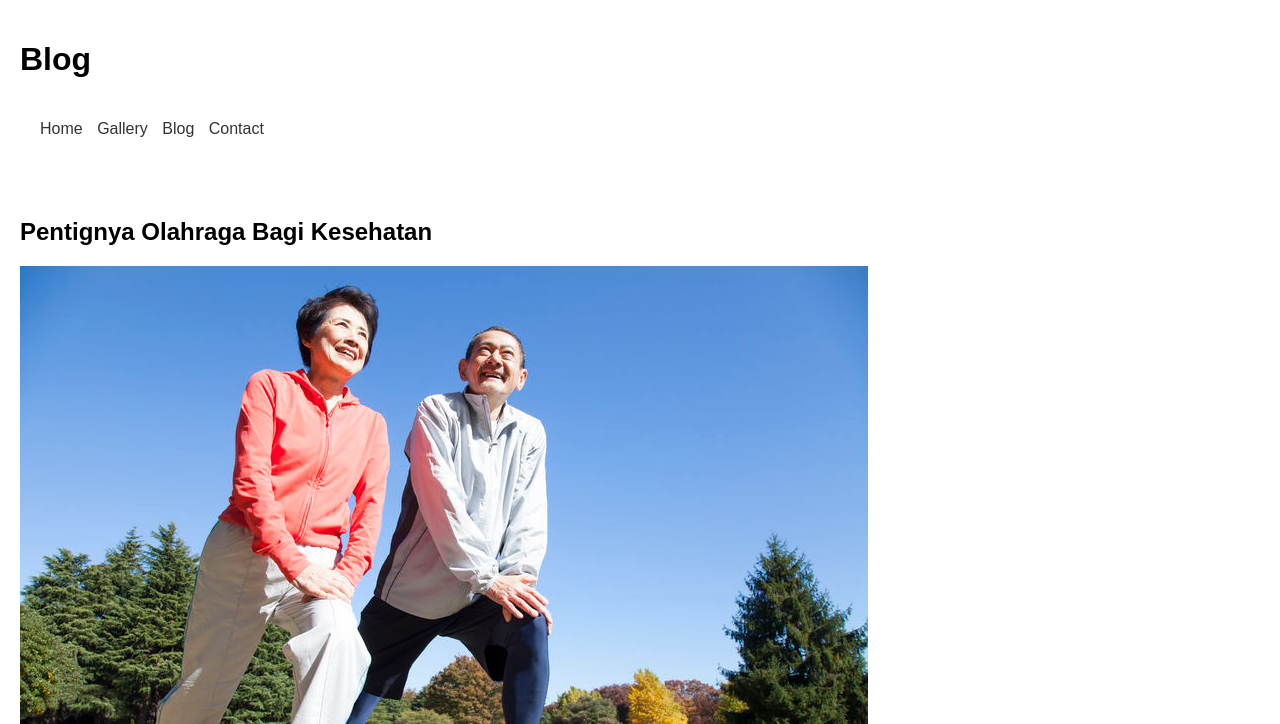
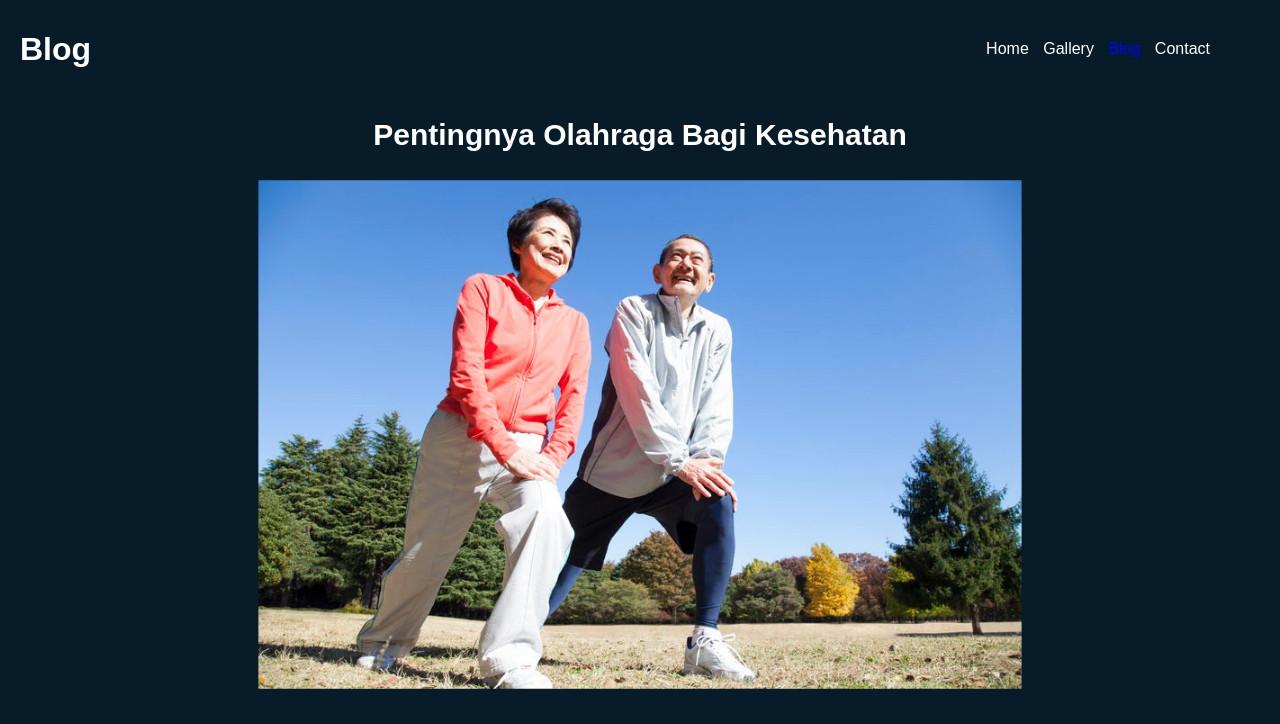
Before and after one commit to brandmathias/TIK2032-Project, a plain HTML site: page blog.html in a window 1280 px wide. Shown: the top 724 px of the page. Drawn offline with Linux system fonts and the light colour scheme.

Commit message:
Update blog.html
perubahan1

```diff
--- a/blog.html
+++ b/blog.html
@@ -4,48 +4,8 @@
     <meta charset="UTF-8">
     <meta name="viewport" content="width=device-width, initial-scale=1.0">
     <title>Blog</title>
-    <style>
-        /* Stylesheet disini */
-        body {
-            font-family: Arial, sans-serif;
-            margin: 0;
-            padding: 0;
-        }
-        header, nav, main, footer {
-            padding: 20px;
-        }
-        nav ul {
-            list-style-type: none;
-            margin: 0;
-            padding: 0;
-        }
-        nav ul li {
-            display: inline;
-            margin-right: 10px;
-        }
-        nav ul li a {
-            text-decoration: none;
-            color: #333;
-        }
-        nav ul li a:hover {
-            color: #666;
-        }
-        .gallery {
-            display: grid;
-            grid-template-columns: repeat(auto-fit, minmax(200px, 1fr));
-            grid-gap: 10px;
-            padding: 20px;
-        }
-        .gallery img {
-            width: 100%;
-            height: auto;
-            border-radius: 8px;
-        }
-        article p {
-        font-size: 18px; /* Sesuaikan ukuran font dengan yang Anda inginkan */
-        line-height: 1.6; /* Sesuaikan spasi baris dengan yang Anda inginkan */
-    }
-    </style>
+    <link rel="stylesheet" href="style.css">
+
 </head>
 <body>
     <header>
@@ -54,14 +14,14 @@
             <ul>
                 <li><a href="index.html">Home</a></li>
                 <li><a href="gallery.html">Gallery</a></li>
-                <li><a href="blog.html">Blog</a></li>
+                <li><a href="blog.html" class="active">Blog</a></li>
                 <li><a href="contact.html">Contact</a></li>
             </ul>
         </nav>
     </header>
     <main>
         <article>
-            <h2>Pentignya Olahraga Bagi Kesehatan</h2>
+            <h2>Pentingnya Olahraga Bagi Kesehatan</h2>
             <img src="olahraga.jpg" alt="Gambar 1" width="848" height="565">
             <p>
                 Olahraga merupakan salah satu aktivitas fisik yang penting untuk kesehatan.
@@ -106,5 +66,6 @@
             </p>
         </article>
     </main>
+
 </body>
 </html>
```
